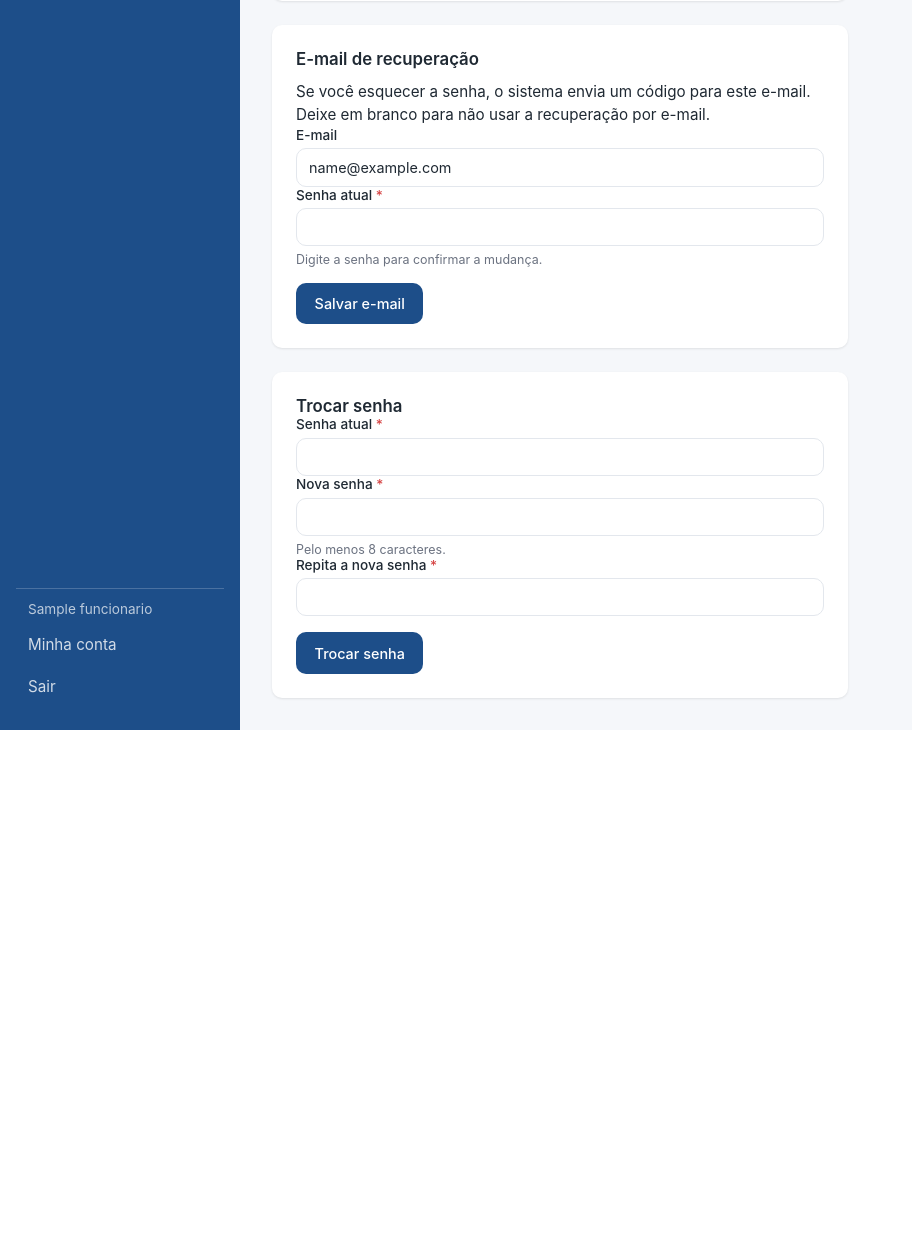
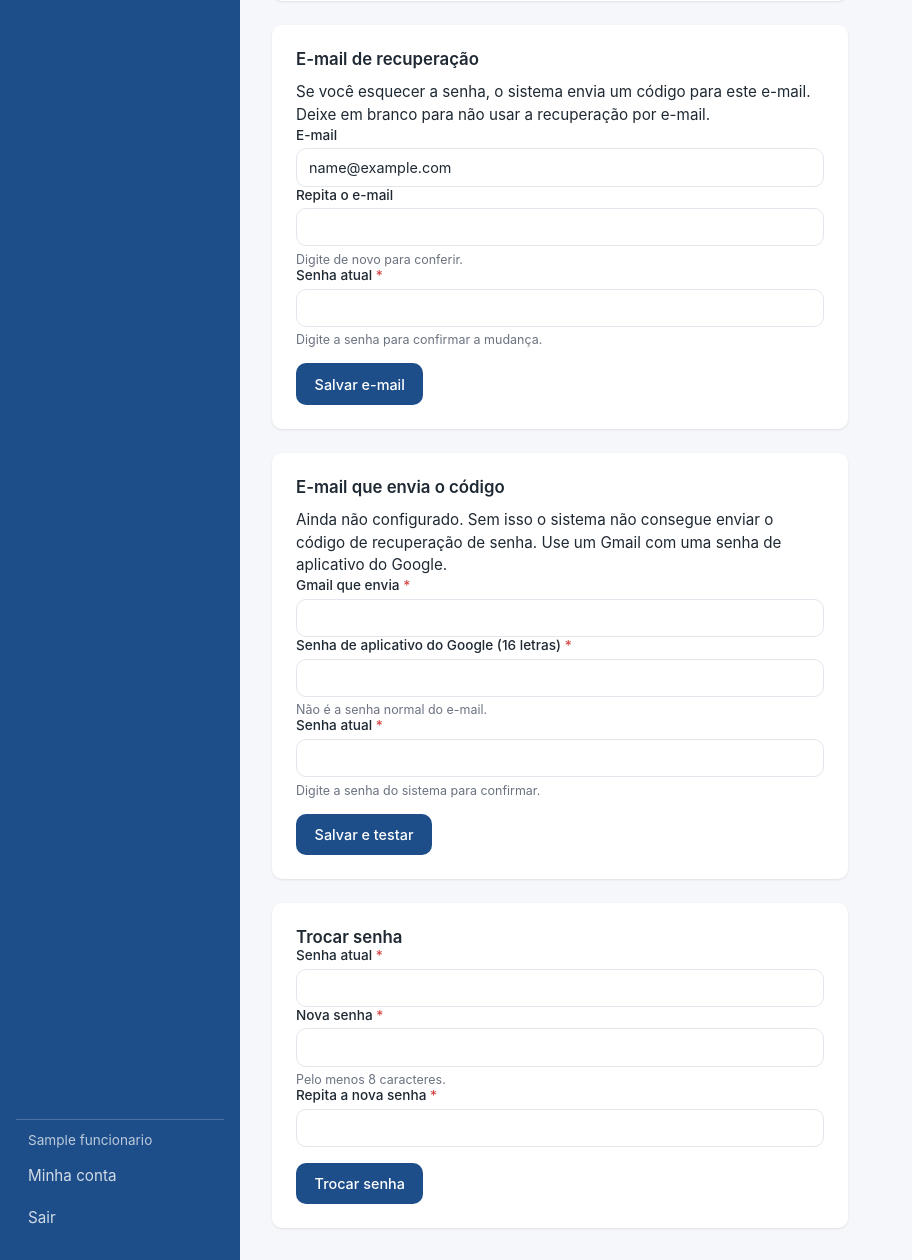
Before and after one commit to pi-ti-flavia-antonio/biblioteca-cristopolis, a Flask app: page /conta in a window 1280 px wide. Shown: the part 462-1722 px from the top of the page, without its empty margins (0-912 px from the left). Before the commit the page ends 1192 px from the top, so only its background shows below. Run offline with Flask 3, Linux system fonts and the light colour scheme; the visitor is signed in with stand-in values (Sample User, id 1); data comes from the database, SQL or seed files in the repository; tables that the repository leaves empty hold one stand-in row (values such as "Sample post").

Commit message:
E-mail de recuperação digitado duas vezes e configuração do Gmail que envia dentro do sistema
- Primeiro acesso e Minha conta pedem o e-mail de recuperação duas vezes.
- Nova parte em Minha conta para configurar o Gmail e a senha de aplicativo; só grava se o e-mail de teste for aceito.
- Tutorial passo a passo do e-mail de recuperação (HTML e PDF).

Co-Authored-By: Claude Sonnet 5.5 <noreply@anthropic.com>

```diff
--- a/app/auth.py
+++ b/app/auth.py
@@ -208,18 +208,26 @@ def login():
     return _tela_login("Usuário ou senha incorretos.", 401, login=login_digitado, proximo=proximo)
 
 
+MSG_EMAILS_DIFERENTES = "Os dois e-mails são diferentes."
+
+
+def _emails_iguais(email, confirmacao):
+    return email.casefold() == confirmacao.casefold()
+
+
 @auth_bp.route("/primeiro-acesso", methods=["GET", "POST"])
 def primeiro_acesso():
     if conta() is not None:
         return redirect(url_for("auth.login"))
 
-    valores = {"nome": "", "login": "", "email": ""}
+    valores = {"nome": "", "login": "", "email": "", "email_confirmacao": ""}
     erros = {}
     if request.method == "POST":
         valores = {
             "nome": request.form.get("nome", "").strip(),
             "login": request.form.get("login", "").strip(),
             "email": request.form.get("email", "").strip(),
+            "email_confirmacao": request.form.get("email_confirmacao", "").strip(),
         }
         senha = request.form.get("senha", "")
         confirmacao = request.form.get("confirmacao", "")
@@ -235,6 +243,8 @@ def primeiro_acesso():
             erro = erro_de_email(valores["email"])
             if erro:
                 erros["email"] = erro
+        if "email" not in erros and not _emails_iguais(valores["email"], valores["email_confirmacao"]):
+            erros["email_confirmacao"] = MSG_EMAILS_DIFERENTES
 
         if not erros:
             id_funcionario = criar_conta(valores["nome"], valores["login"], senha, valores["email"])
@@ -252,14 +262,19 @@ def sair():
     return redirect(url_for("auth.login"))
 
 
-def _tela_conta(erros_dados=None, erros_senha=None, valores=None, erros_email=None, email=None):
+def _tela_conta(erros_dados=None, erros_senha=None, valores=None, erros_email=None, email=None, erros_envio=None, remetente=None):
     erros_dados, erros_senha, erros_email = erros_dados or {}, erros_senha or {}, erros_email or {}
+    erros_envio = erros_envio or {}
+    remetente_atual = email_envio.remetente_atual()
+    if remetente is None:
+        remetente = remetente_atual or ""
     valores = valores or {"nome": g.funcionaria["nome"], "login": g.funcionaria["login"]}
     if email is None:
         email = g.funcionaria["email_recuperacao"] or ""
-    status = 400 if (erros_dados or erros_senha or erros_email) else 200
+    status = 400 if (erros_dados or erros_senha or erros_email or erros_envio) else 200
     return render_template(
-        "auth/conta.html", erros_dados=erros_dados, erros_senha=erros_senha, erros_email=erros_email, valores=valores, email=email
+        "auth/conta.html", erros_dados=erros_dados, erros_senha=erros_senha, erros_email=erros_email, valores=valores, email=email,
+        erros_envio=erros_envio, remetente=remetente, remetente_atual=remetente_atual,
     ), status
 
 
@@ -290,11 +305,14 @@ def alterar_dados_da_conta():
 @auth_bp.post("/conta/email")
 def alterar_email_da_conta():
     email = request.form.get("email", "").strip()
+    confirmacao = request.form.get("email_confirmacao", "").strip()
     erros = {}
     if email:
         erro = erro_de_email(email)
         if erro:
             erros["email"] = erro
+    if "email" not in erros and not _emails_iguais(email, confirmacao):
+        erros["email_confirmacao"] = MSG_EMAILS_DIFERENTES
     if not check_password_hash(g.funcionaria["senha_hash"], request.form.get("senha_atual", "")):
         erros["senha_atual"] = "A senha atual está incorreta."
 
@@ -303,6 +321,38 @@ def alterar_email_da_conta():
 
     alterar_email_de_recuperacao(email)
     flash("E-mail de recuperação salvo." if email else "E-mail de recuperação removido.", "success")
+    return redirect(url_for("auth.minha_conta"))
+
+
+@auth_bp.post("/conta/email-envio")
+def configurar_email_de_envio():
+    """Guarda o Gmail e a senha de aplicativo que enviam o código de recuperação. Só grava se o Gmail aceitar o e-mail de teste."""
+    remetente = request.form.get("remetente", "").strip()
+    senha_app = request.form.get("senha_app", "").replace(" ", "")
+    erros = {}
+    erro = erro_de_email(remetente) if remetente else "Informe o Gmail que envia o código."
+    if erro:
+        erros["remetente"] = erro
+    if not (len(senha_app) == 16 and senha_app.isalnum()):
+        erros["senha_app"] = "A senha de aplicativo tem 16 letras. Confira se foi copiada inteira."
+    if not check_password_hash(g.funcionaria["senha_hash"], request.form.get("senha_atual", "")):
+        erros["senha_atual"] = "A senha atual está incorreta."
+
+    if not erros:
+        try:
+            email_envio.enviar(
+                remetente, "Teste do sistema da biblioteca",
+                "O envio de e-mail do sistema da biblioteca está funcionando.\n", credenciais=(remetente, senha_app),
+            )
+        except email_envio.FalhaNoEnvio:
+            erros["senha_app"] = ("O Gmail não aceitou. Confira o Gmail, se a senha de aplicativo foi copiada certa "
+                                  "e se o computador está com internet.")
+    if erros:
+        return _tela_conta(erros_envio=erros, remetente=remetente)
+
+    criptografada = email_envio.salvar_configuracao(remetente, senha_app)
+    aviso = "" if criptografada else " A senha ficou sem criptografia, porque a chave do backup ainda não existe neste computador."
+    flash(f"E-mail de envio salvo. Um e-mail de teste foi enviado para {remetente}.{aviso}", "success")
     return redirect(url_for("auth.minha_conta"))
 
 
--- a/app/email_envio.py
+++ b/app/email_envio.py
@@ -75,8 +75,17 @@ def esta_configurado():
     return True
 
 
-def enviar(destino, assunto, texto):
-    remetente, senha = ler_configuracao()
+def remetente_atual():
+    """O Gmail que envia os códigos, ou None se o envio ainda não foi configurado."""
+    try:
+        return ler_configuracao()[0]
+    except EmailNaoConfigurado:
+        return None
+
+
+def enviar(destino, assunto, texto, credenciais=None):
+    """Envia pelo Gmail salvo ou, se vierem `credenciais` (remetente, senha), por esse Gmail."""
+    remetente, senha = credenciais or ler_configuracao()
     mensagem = EmailMessage()
     mensagem["From"] = f"Biblioteca de Cristópolis <{remetente}>"
     mensagem["To"] = destino
--- a/app/templates/auth/conta.html
+++ b/app/templates/auth/conta.html
@@ -46,10 +46,32 @@
         <input type="hidden" name="csrf_token" value="{{ csrf_token() }}">
 
         {{ campo("email", erros_email, "email", "E-mail", tipo="email", valor=email, autocomplete="email", obrigatorio=False) }}
+        {{ campo("email", erros_email, "email_confirmacao", "Repita o e-mail", tipo="email", valor="", ajuda="Digite de novo para conferir.", autocomplete="off", obrigatorio=False) }}
         {{ campo("email", erros_email, "senha_atual", "Senha atual", tipo="password", ajuda="Digite a senha para confirmar a mudança.", autocomplete="current-password") }}
 
         <div class="form__actions">
             <button type="submit" class="button button--primary">Salvar e-mail</button>
+        </div>
+    </form>
+</section>
+
+<section class="panel panel--narrow" aria-labelledby="envio-heading">
+    <h2 id="envio-heading">E-mail que envia o código</h2>
+    {% if remetente_atual %}
+    <p class="panel__text">Configurado: <strong>{{ remetente_atual }}</strong>. Para trocar, preencha de novo.</p>
+    {% else %}
+    <p class="panel__text">Ainda não configurado. Sem isso o sistema não consegue enviar o código de recuperação de senha. Use um Gmail com uma senha de aplicativo do Google.</p>
+    {% endif %}
+
+    <form method="post" action="{{ url_for('auth.configurar_email_de_envio') }}" class="form" novalidate data-confirmar="Salvar o e-mail que envia o código? O sistema vai mandar um e-mail de teste.">
+        <input type="hidden" name="csrf_token" value="{{ csrf_token() }}">
+
+        {{ campo("envio", erros_envio, "remetente", "Gmail que envia", tipo="email", valor=remetente, autocomplete="off") }}
+        {{ campo("envio", erros_envio, "senha_app", "Senha de aplicativo do Google (16 letras)", tipo="password", ajuda="Não é a senha normal do e-mail.", autocomplete="off") }}
+        {{ campo("envio", erros_envio, "senha_atual", "Senha atual", tipo="password", ajuda="Digite a senha do sistema para confirmar.", autocomplete="current-password") }}
+
+        <div class="form__actions">
+            <button type="submit" class="button button--primary">Salvar e testar</button>
         </div>
     </form>
 </section>
--- a/app/templates/auth/primeiro_acesso.html
+++ b/app/templates/auth/primeiro_acesso.html
@@ -31,6 +31,7 @@
     {{ campo("senha", "Senha", tipo="password", ajuda="Pelo menos 8 caracteres.", autocomplete="new-password") }}
     {{ campo("confirmacao", "Repita a senha", tipo="password", autocomplete="new-password") }}
     {{ campo("email", "E-mail de recuperação (opcional)", tipo="email", ajuda="Se você esquecer a senha, o sistema envia um código para este e-mail.", autocomplete="email", obrigatorio=False) }}
+    {{ campo("email_confirmacao", "Repita o e-mail", tipo="email", ajuda="Digite de novo para conferir. Se não for usar o e-mail, deixe os dois em branco.", autocomplete="off", obrigatorio=False) }}
 
     <div class="form__actions">
         <button type="submit" class="button button--primary">Criar conta e entrar</button>
--- a/configurar_email.py
+++ b/configurar_email.py
@@ -1,7 +1,7 @@
 """Configura o Gmail que envia o código de recuperação de senha.
 
-Jeito mais fácil: dar dois cliques em configurar_email_janela.pyw, que abre uma janela.
-Pelo terminal:
+Jeito mais fácil: rodar "python configurar_email_janela.pyw" no terminal, que abre uma janela.
+Só pelo terminal:
 
     python configurar_email.py
 
```
Also changed, not shown: docs/tutorial_email_recuperacao.html (added, +89 -0 lines), tests/test_recuperacao.py (+132 -5 lines), 2 other files.
